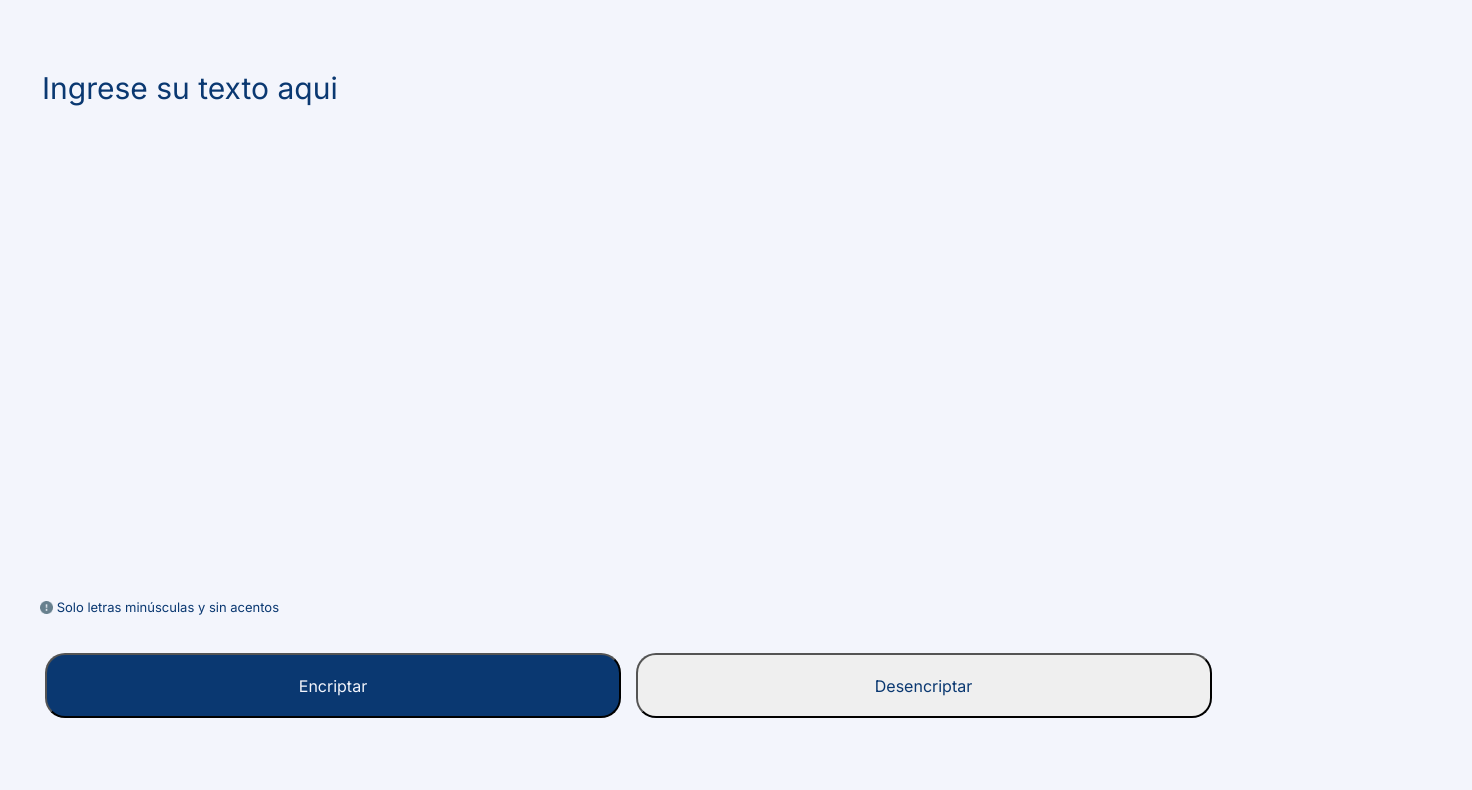
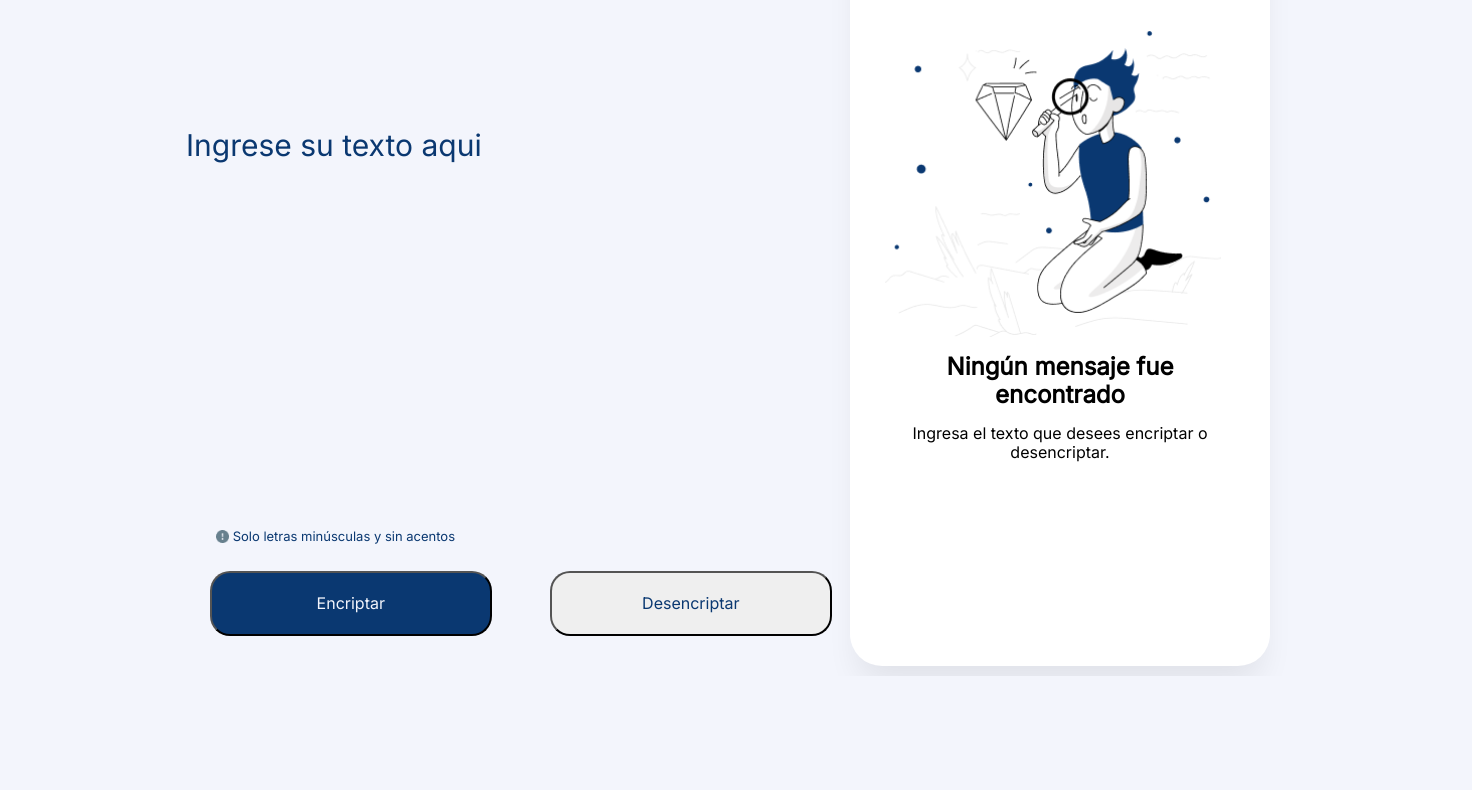
Before and after one commit to Cris145/cris145-encriptador.github.io, a plain HTML site: page index.html in a window 1280 px wide. Shown: the part 124-914 px from the top of the page, 1472 px wide, since content can reach past the window. After the commit the page ends 800 px from the top, so only its background shows below. Drawn offline with Linux system fonts and the light colour scheme.

Commit message:
Terminados los estilos en CSS

```diff
--- a/index.html
+++ b/index.html
@@ -19,6 +19,7 @@
         <input type="button" value="Desencriptar" class="button desencriptar">
 
         <div class="outputZone">
+            <div class="outputImg"></div>
             <h1 class="rectText">Ningún mensaje fue encontrado</h1>
             <p class="rectText">Ingresa el texto que desees encriptar o desencriptar.</p>
         </div>
--- a/styles/styles.css
+++ b/styles/styles.css
@@ -81,7 +81,7 @@ div p{
     margin: auto
 }
 
-@media (min-width: 768px){
+@media (min-width: 768px) and (max-width: 1240px) {
     body{
         flex-direction: column;
         margin: 40px;
@@ -90,6 +90,7 @@ div p{
 
     .inputText{
         height: 30vh;
+        width: 90vw;
         margin-top: 0;
         margin-bottom: 350px;
     }
@@ -107,3 +108,72 @@ div p{
         width: max-content;
     }
 }
+
+@media (min-width:1241px){
+    body{
+        flex-direction: row;
+        width: 1440px;
+    }
+    .outputZone{
+        width: 350px;
+        height: 85vh;
+        position: absolute;
+        right: 10px;
+        top: -30px
+    }
+
+    .inputText{
+        width: 40vw;
+        margin: 220px auto 200px 168px
+    }
+
+    .outputImg{
+        width: 336px;
+        height: 306px;
+        background-image: url("/styles/images/Muñeco.png");
+        background-size: cover;
+        margin-top: 10vh;
+    }
+
+    div h1{
+        font-size: 24px;
+    }
+
+    div p {
+        width: 336px;
+        font-size: 16px;
+    }
+
+    .logo{
+        position: absolute;
+        top: 60px;
+        left: 80px;
+    }
+
+    .info{
+        margin-top: 300px;
+        position: absolute;
+        bottom: 14.9vh;
+
+    }
+
+    .button, .info{
+        margin-left: 200px;
+    }
+
+    .button{
+        max-width: 22vw;
+        display: inline-block;
+        margin: auto;
+        position: absolute;
+        bottom: 5vh;
+    }
+
+    .desencriptar{
+        left: 550px;
+    }
+
+    .encriptar{
+        left: 210px;
+    }
+}
```
